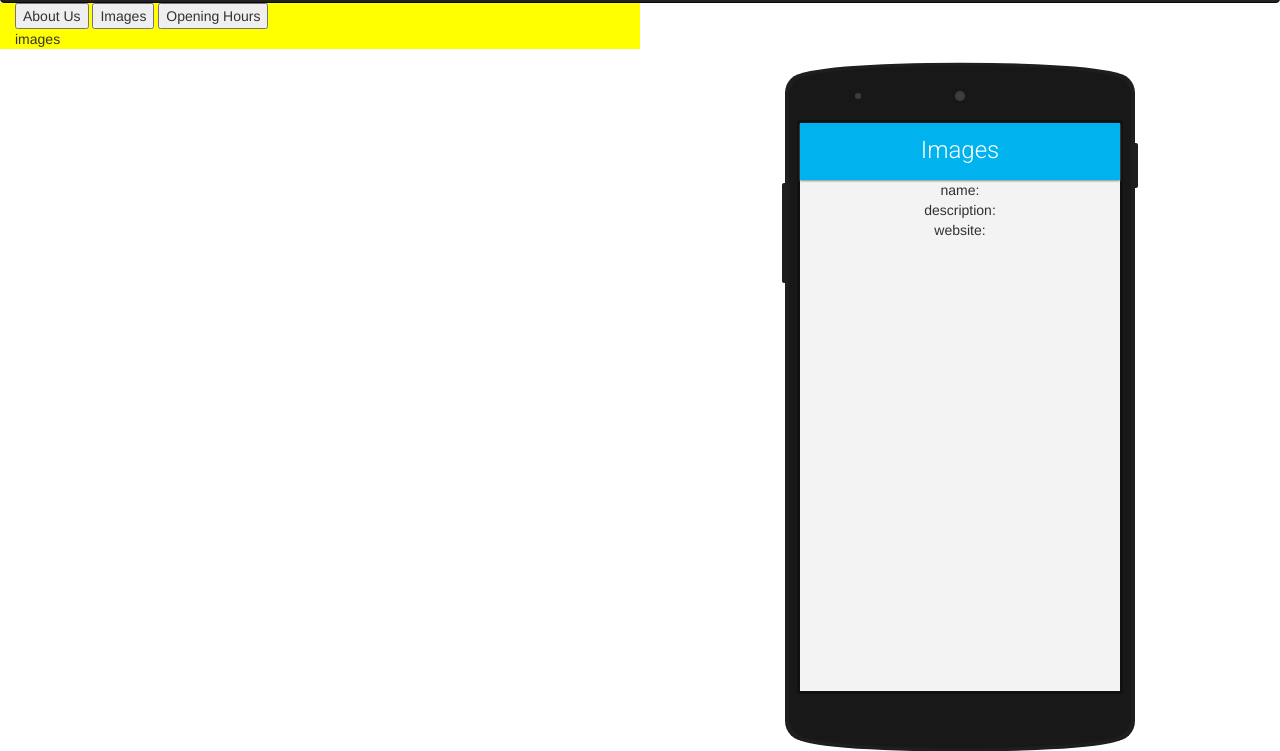
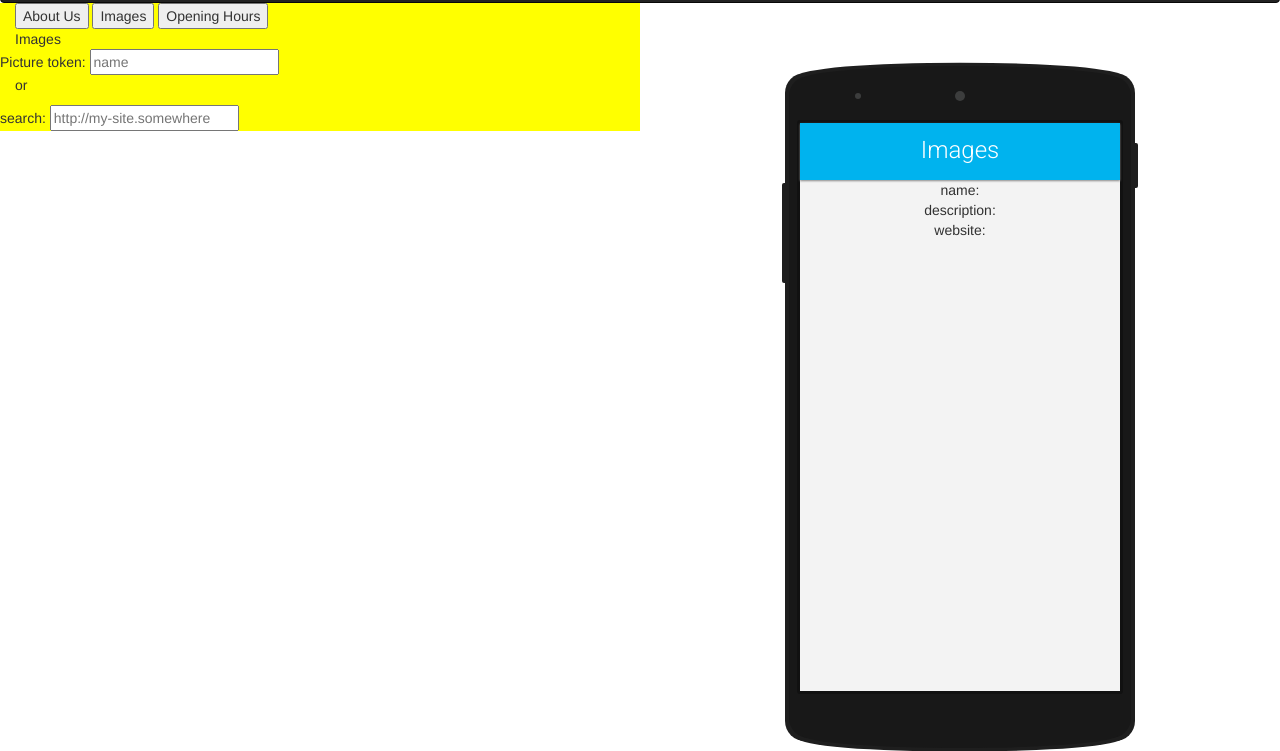
Before and after one commit to aviadhahami/como, a website: page app/index.html in a window 1280 px wide. Both pictures are taken after a click on the button "Images". Shown: the part 73-824 px from the top of the page. Drawn offline with nearby package versions, Linux system fonts and the light colour scheme; some packages are replaced by stand-ins of ours; files that its build step writes are made by us from their sources.

Commit message:
:construction: Starting the images view

```diff
--- a/app/components/AppEditor/AppEditor.html
+++ b/app/components/AppEditor/AppEditor.html
@@ -17,7 +17,18 @@
         </div>
     </div>
     <div class="editor" ng-if="compCtrl.screen == 'IMAGES'">
-        images
+        <div class="editor-title">
+            Images
+        </div>
+        <div class="editor-content">
+            <div class="row">
+                Picture token: <input type="text" placeholder="name" ng-model="compCtrl.data.name">
+            </div>
+            <p>or</p>
+            <div class="row">
+                search: <input type="text" placeholder="http://my-site.somewhere" ng-model="compCtrl.data.websiteURL">
+            </div>
+        </div>
     </div>
     <div class="editor" ng-if="compCtrl.screen == 'HOURS'">
         hours
```
